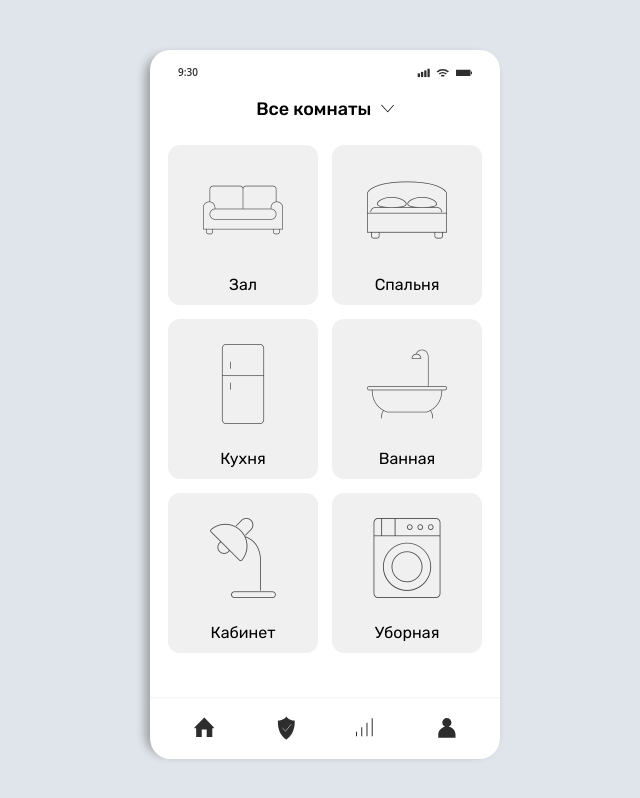
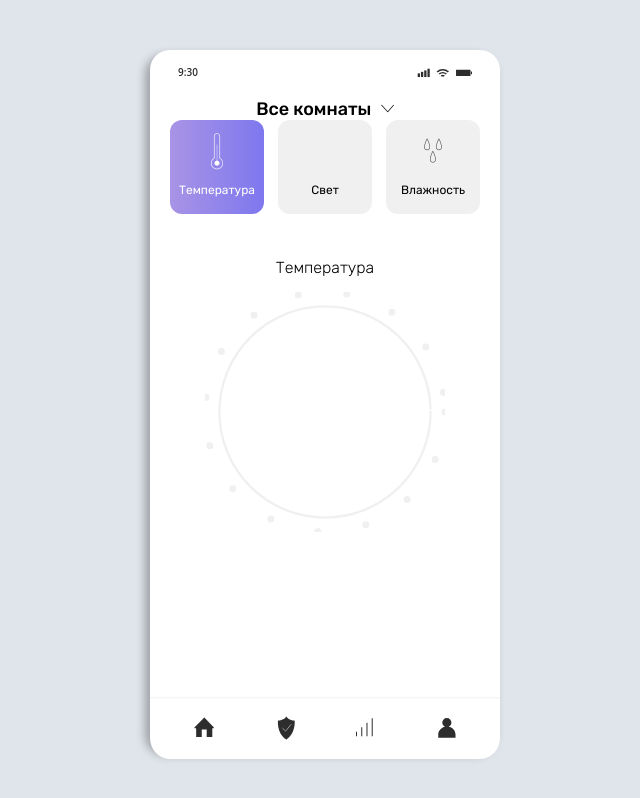
Before and after one commit to Suric1/smart-House, a plain HTML site: page index.html in a window 1280 px wide. Shown: the whole page, without its empty margins (315-955 px from the left). Drawn offline with Linux system fonts and the light colour scheme; files whose address does not match are found by name; a web font is replaced by a local one.

Commit message:
добавление второго экрана

```diff
--- a/css/style.css
+++ b/css/style.css
@@ -40,7 +40,9 @@ body {
 
 .rooms {
     display: grid;
-    grid-template-columns: repeat(2, 150px);
+    display: none;
+    grid-template-columns: repeat(2, 1fr);
+    margin: 0 20px;
     justify-content: center;
     align-items: center;
     gap: 14px;
@@ -75,6 +77,78 @@ body {
     opacity: 0.7;
 }
 
+/*SETTING*/
+/*Страница настроек*/
+.settings {
+    padding: 0 20px;
+}
+
+.settings__tabs {
+    display: grid;
+    grid-template: 94px / repeat(3, 1fr);
+    gap: 14px;
+}
+
+.option {
+    display: grid;
+    grid-template-rows: 2fr 1fr;
+    align-content: center;
+    font-size: 12px;
+    text-align: center;
+    background: var(--grey);
+    border-radius: 12px;
+    cursor: pointer;
+}
+
+.option.selected {
+    background: var(--gradient);
+    color: white;
+}
+
+.option.selected i {
+    align-self: center;
+    font-size: 3em;
+    opacity: 1;
+}
+
+.option i {
+    align-self: center;
+    font-size: 2em;
+    opacity: 0.7;
+}
+
+
+.settings__screen-title {
+    text-align: center;
+    margin: 30px 0 15px;
+    font-weight: 300;
+}
+
+
+/*Кнопка регулеровки температуры*/
+
+.temperature-button {
+    width: 240px;
+    margin: 0 auto;
+}
+
+.dots-box {
+
+}
+
+.dots, .bg_line {
+    fill: transparent;
+    stroke: var(--grey);
+    stroke-width: 3px;
+    stroke-linecap: round;
+    stroke-dasharray: 0 21;
+}
+
+.bg_line {
+    stroke-width: 1px;
+    stroke-dasharray: 283 283;
+}
+
 
 /* UI  Components */
 
@@ -83,7 +157,6 @@ body {
     width: 143px;
     margin: 0 auto;
     position: relative;
-    margin-bottom: 25px;
     cursor: pointer;
 }
 
--- a/index.html
+++ b/index.html
@@ -55,10 +55,39 @@
                 <span>Уборная</span>
             </div>
         </div>
+        <div id="settings" class="settings">
+            <div class="settings__tabs">
+                <div data-type="temperature" class="option selected">
+                    <i class="ic_temperature"></i>
+                    <span>Температура</span>
+                </div>
+                <div data-type="light" class="option">
+                    <i class="ic_light"></i>
+                    <span>Свет</span>
+                </div>
+                <div data-type="humidity" class="option">
+                    <i class="ic_humidity"></i>
+                    <span>Влажность</span>
+                </div>
+                <div class="settings__screens">
+
+                </div>
+            </div>
+            <div data-type="temperature" class="settings__screen">
+                <div class="settings__screen-title">Температура</div>
+                <div class="temperature-button">
+                    <svg class="dots-box" viewBox="0 0 103 103">
+                        <circle class="dots" r="50%" cx="50%" cy="50%"></circle>
+                        <circle class="bg_line" r="44%" cx="50%" cy="50%"></circle>
+                    </svg>
+                </div>
+            </div>
+            <div data-type="light" class="settings__screen"></div>
+            <div data-type="humidity" class="settings__screen"></div>
+        </div>
     </div>
 
     <div class="mobile__bottom"><img src="/img/bottom.svg" alt="footer"></div>
-
 </div>
 
 <script src="/js/script.js"></script>
--- a/js/script.js
+++ b/js/script.js
@@ -54,6 +54,9 @@ function selectRoom(room) {
 	if (room !== 'all') {
 		const newSelectedRoom = dom.rooms.querySelector(`[data-room=${room}]`)
 		newSelectedRoom.classList.add('selected')
+		renderScreen(false)
+	} else {
+		renderScreen(true)
 	}
 	const selectedSelectboxRoom = dom.selectbox.querySelector('.selectbox__item.selected')
 	selectedSelectboxRoom.classList.remove('selected')
@@ -71,3 +74,17 @@ dom.rooms.querySelectorAll('.room').forEach(room => {
 		selectRoom(value)
 	}
 })
+
+
+// Отображение нужного экрана
+
+
+function renderScreen(isRooms) {
+	setTimeout(() => {
+		if (isRooms) {
+			dom.rooms.style.display = 'grid'
+		} else {
+			dom.rooms.style.display = 'none'
+		}
+	}, 300)
+}
```
